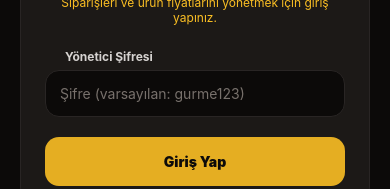
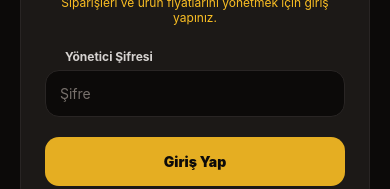
Before and after one commit to Kirosya/GurmeKupu-app, a React Native app: screen / in a window 390 px wide. Shown: the part 388-577 px from the top of the page. Built offline with nearby package versions, Linux system fonts and the light colour scheme; some icons are missing; what expo-notifications would draw is missing.

Commit message:
Push_local_mobile_app_changes

```diff
--- a/src/screens/LoginScreen.js
+++ b/src/screens/LoginScreen.js
@@ -46,7 +46,7 @@ export default function LoginScreen({ onLogin }) {
               setPassword(txt);
               setError('');
             }}
-            placeholder="Şifre (varsayılan: gurme123)"
+            placeholder="Şifre"
             placeholderTextColor="#78716c"
             secureTextEntry
           />
--- a/src/screens/OrdersScreen.js
+++ b/src/screens/OrdersScreen.js
@@ -113,7 +113,7 @@ export default function OrdersScreen() {
               {updatingId === item.id ? (
                 <ActivityIndicator color="#0c0a09" size="small" />
               ) : (
-                <Text style={styles.actionBtnText}>Teslim Edildi Yap</Text>
+                <Text style={styles.actionBtnText}>Teslim Edildi İşaretle</Text>
               )}
             </TouchableOpacity>
           )}
```
Also changed, not shown: assets/splash.png.
